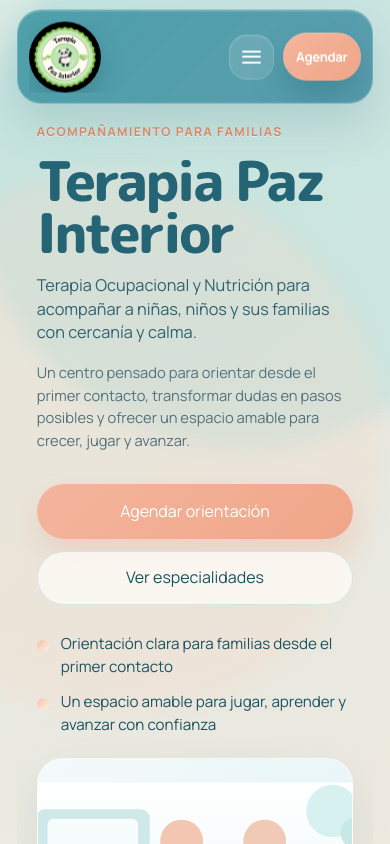
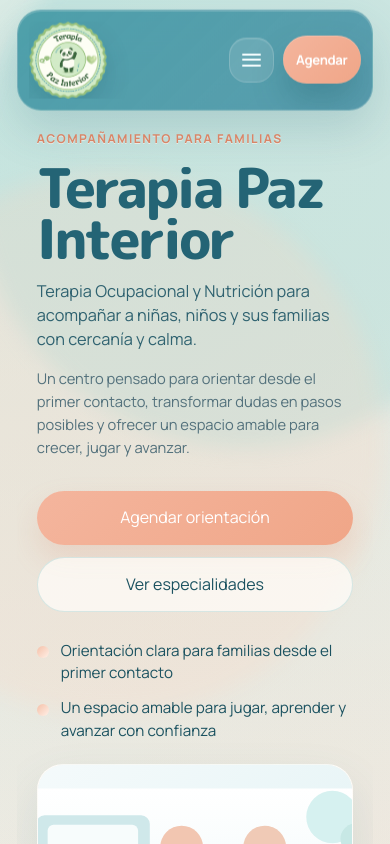
Before and after one commit to NicoMeyer/terapiapazinterior, a React (Vite) app: page / in a window 390 px wide. Shown: the top 844 px of the page. Built offline with nearby package versions, Linux system fonts and the light colour scheme.

Commit message:
Polish branding treatment in header and footer

```diff
--- a/src/components/Footer.tsx
+++ b/src/components/Footer.tsx
@@ -6,7 +6,12 @@ type FooterProps = {
 export function Footer({ statement, legal }: FooterProps) {
   return (
     <footer className="site-footer">
-      <p>{statement}</p>
+      <div className="site-footer__brand">
+        <div className="site-footer__mark">
+          <img src="/logo.png" alt="Logo de Terapia Paz Interior" />
+        </div>
+        <p>{statement}</p>
+      </div>
       <span>{legal}</span>
     </footer>
   );
--- a/src/components/Header.tsx
+++ b/src/components/Header.tsx
@@ -44,7 +44,7 @@ export function Header({ navItems, bookingUrl }: HeaderProps) {
         <div className="site-header__brand">
           <div className="site-header__mark">
             <img
-              src="/photo.jpg"
+              src="/logo.png"
               alt="Logo de Terapia Paz Interior"
             />
           </div>
--- a/src/index.css
+++ b/src/index.css
@@ -176,22 +176,22 @@ main,
 }
 
 .site-header__mark {
-  width: 4.35rem;
-  height: 4.35rem;
+  width: 6.1rem;
+  height: 6.1rem;
   aspect-ratio: 1 / 1;
   border-radius: 50%;
   display: block;
-  box-shadow:
-    inset 0 1px 0 rgba(255, 255, 255, 0.22),
-    0 12px 26px rgba(8, 54, 66, 0.22);
+  box-shadow: 0 12px 26px rgba(8, 54, 66, 0.16);
   overflow: hidden;
   flex-shrink: 0;
+  background: transparent;
 }
 
 .site-header__mark img {
   width: 100%;
   height: 100%;
   object-fit: cover;
+  object-position: center;
   display: block;
 }
 
@@ -995,9 +995,37 @@ main {
   background: rgba(255, 251, 247, 0.74);
 }
 
+.site-footer__brand {
+  display: flex;
+  align-items: center;
+  gap: 1rem;
+  min-width: 0;
+}
+
+.site-footer__mark {
+  width: 3.6rem;
+  height: 3.6rem;
+  flex-shrink: 0;
+  border-radius: 50%;
+  overflow: hidden;
+  box-shadow: 0 10px 22px rgba(72, 129, 138, 0.14);
+}
+
+.site-footer__mark img {
+  width: 100%;
+  height: 100%;
+  object-fit: cover;
+  object-position: center;
+  display: block;
+}
+
 .site-footer p,
 .site-footer span {
   margin: 0;
+}
+
+.site-footer p {
+  min-width: 0;
 }
 
 .site-footer span {
@@ -1199,6 +1227,10 @@ main {
     align-items: flex-start;
   }
 
+  .site-footer__brand {
+    width: 100%;
+  }
+
   .site-footer span {
     text-align: left;
   }
@@ -1325,7 +1357,7 @@ main {
   }
 
   .site-header__mark {
-    width: min(100%, 4.95rem);
+    width: min(100%, 5.35rem);
     height: auto;
     border-radius: 50%;
     flex-shrink: 0;
@@ -1607,7 +1639,7 @@ main {
   }
 
   .site-header__mark {
-    width: min(100%, 4.45rem);
+    width: min(100%, 4.85rem);
     height: auto;
   }
 
```
Also changed, not shown: public/logo.png (added).
